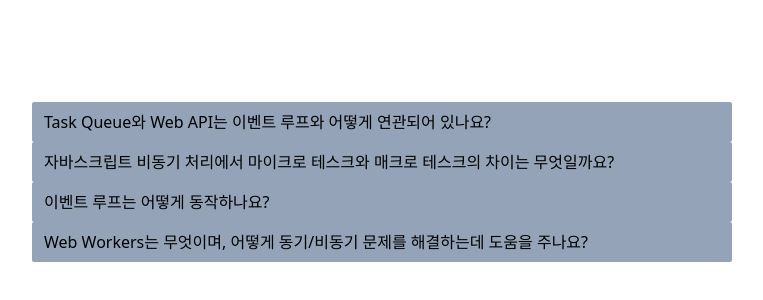
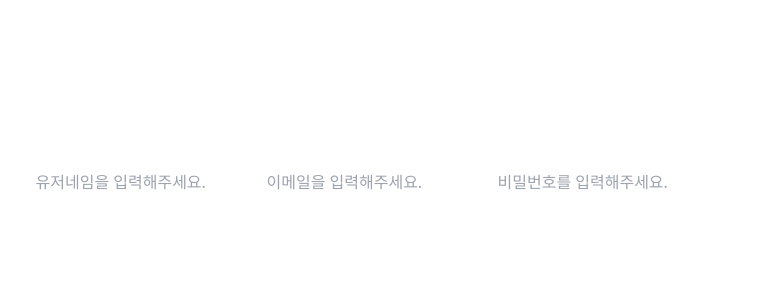
Before and after one commit to hyeon9782/user-interface-elements, a React (Vite) app: page / in a window 1280 px wide. Shown: the part 218-518 px from the top of the page, without its empty margins (258-1021 px from the left). Built offline with nearby package versions, Linux system fonts and the light colour scheme.

Commit message:
feat: SignUpForm 컴포넌트 구현

```diff
--- a/src/components/form/Form.tsx
+++ /dev/null
@@ -1,6 +0,0 @@
-// 사용자 입력 폼을 구현하고, 입력 데이터에 대한 유효성 검사를 추가하자.
-const Form = () => {
-  return <div>Form</div>;
-};
-
-export default Form;
--- /dev/null
+++ b/src/components/form/SignUpForm.tsx
@@ -0,0 +1,51 @@
+import { ChangeEvent, FormEvent, useState } from "react";
+
+const SignUpForm = () => {
+  const [formData, setFormData] = useState({
+    username: "",
+    email: "",
+    password: "",
+  });
+
+  const handleInputChange = (e: ChangeEvent<HTMLInputElement>) => {
+    const { name, value } = e.target;
+    setFormData((prevData) => ({
+      ...prevData,
+      [name]: value,
+    }));
+  };
+
+  const handleSubmit = (e: FormEvent) => {
+    e.preventDefault();
+  };
+  return (
+    <form onSubmit={handleSubmit}>
+      <input
+        type="text"
+        name="username"
+        placeholder="유저네임을 입력해주세요."
+        value={formData.username}
+        onChange={handleInputChange}
+      />
+      <input
+        type="text"
+        name="email"
+        placeholder="이메일을 입력해주세요."
+        value={formData.email}
+        onChange={handleInputChange}
+      />
+      <input
+        type="text"
+        name="password"
+        placeholder="비밀번호를 입력해주세요."
+        value={formData.password}
+        onChange={handleInputChange}
+      />
+    </form>
+  );
+};
+
+export default SignUpForm;
+
+// 1. 유효성 체크
+// 2. 유효성에 체크되지
--- a/src/pages/HomePage.tsx
+++ b/src/pages/HomePage.tsx
@@ -1,8 +1,10 @@
 import AccordionList from "../components/accordion/AccordionList";
+import SignUpForm from "../components/form/SignUpForm";
 const HomePage = () => {
   return (
     <main className="flex justify-center items-center h-full">
-      <AccordionList />
+      {/* <AccordionList /> */}
+      <SignUpForm />
     </main>
   );
 };
```
